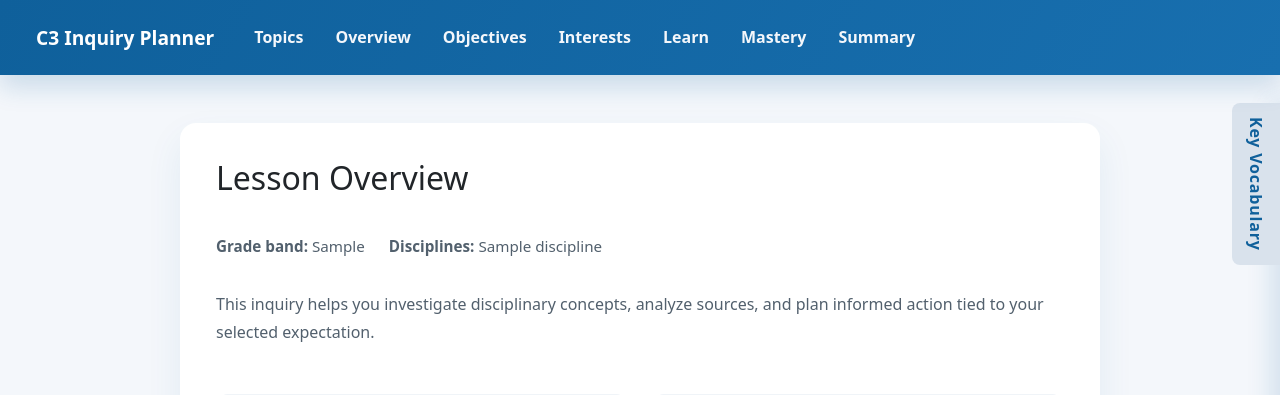
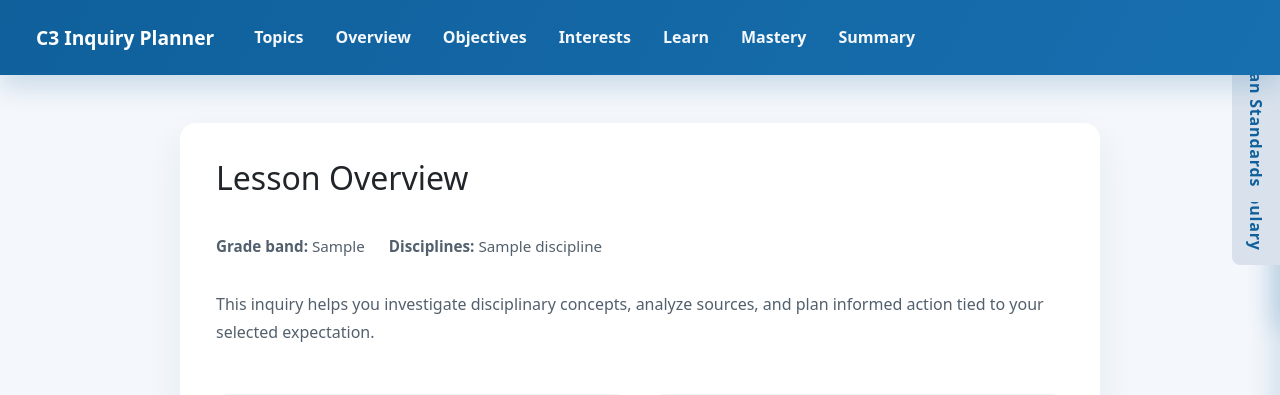
Before and after one commit to lajustman/c3-inquiry-planner, a Flask app: template webapp/templates/step_overview.html in a window 1280 px wide. Shown: the top 395 px of the page. Run offline with Flask 3, Linux system fonts and the light colour scheme; the template is opened without the code that fills it: most values are stand-ins (such as "Sample title", 1, 10 or a date in 2020).

Commit message:
Refine vocabulary and add Michigan standards drawer

```diff
--- a/streamlit_app.py
+++ b/streamlit_app.py
@@ -86,6 +86,9 @@ def _render_plan(plan: Dict[str, object]) -> None:
     with st.expander("Key Vocabulary", expanded=False):
         for vocab in plan.get("vocabulary", []):
             st.markdown(f"- **{vocab['term']}** – {vocab['definition']}")
+    with st.expander("Michigan Standards", expanded=False):
+        for standard in plan.get("standards", []):
+            st.markdown(f"- **{standard['code']}** – {standard['description']}")
 
 
 def main() -> None:
--- a/webapp/app.py
+++ b/webapp/app.py
@@ -285,11 +285,24 @@ def _build_expectation_vocab_entries(expectation: ExpectationEntry, selection: D
             discipline,
             f"This is the disciplinary lens for the lesson: we explore {expectation.label.lower()} through {discipline}.",
         )
-    unit_label = selection.get("unit_label")
-    if unit_label:
-        add(unit_label, f"The grade/unit context anchoring this lesson is {unit_label}.")
-    for token in _extract_vocab_terms(expectation.text):
+    tokens = _extract_vocab_terms(expectation.text)
+    for token in tokens:
         add(token, f"A key word from this expectation that helps you discuss {expectation.label.lower()}.")
+    return entries[:6]
+
+
+def _build_standard_entries(codes: Iterable[str], description: str) -> List[Dict[str, str]]:
+    entries: List[Dict[str, str]] = []
+    for code in codes:
+        clean_code = str(code or "").strip()
+        if not clean_code:
+            continue
+        entries.append(
+            {
+                "code": clean_code,
+                "description": description,
+            }
+        )
     return entries
 
 
@@ -562,6 +575,10 @@ def load_plan_runtime(plan_key: str) -> PlanRuntime:
     plan = prepare_plan(plan_data_raw)
     vocab_defs = build_vocab_definitions(plan)
     plan["vocabulary"] = build_vocab_list(vocab_defs)
+    plan["standards"] = _build_standard_entries(
+        plan_config.required_standards or [],
+        plan_config.teacher_intent or plan_config.compelling_question or plan_config.title,
+    )
     exemplar_terms = extract_exemplar_terms(plan)
     runtime = PlanRuntime(
         key=resolved_key,
@@ -697,13 +714,7 @@ def build_lesson_from_expectation(expectation_code: str) -> Tuple[PlanRuntime, D
             f"A key disciplinary lens for this lesson: {discipline_label}.",
         )
     plan["vocabulary"] = build_vocab_list(vocab_defs, priority_terms=lesson_vocab)
-    plan["vocabulary"].append(
-        {
-            "term": f"Michigan Expectation {expectation.full_code}",
-            "definition": expectation.text,
-            "url": "",
-        }
-    )
+    plan["standards"] = [{"code": expectation.full_code, "description": expectation.text}]
     exemplar_terms = extract_exemplar_terms(plan)
 
     updated_config = replace(
--- a/webapp/static/drawers.js
+++ b/webapp/static/drawers.js
@@ -34,4 +34,5 @@ document.addEventListener('DOMContentLoaded', () => {
 
   setupDrawer('vocab-toggle', 'vocab-drawer', 'close-vocab');
   setupDrawer('standards-toggle', 'standards-drawer', 'close-standards');
+  setupDrawer('mi-standards-toggle', 'mi-standards-drawer', 'close-mi-standards');
 });
--- a/webapp/templates/base.html
+++ b/webapp/templates/base.html
@@ -56,6 +56,27 @@
         {% endfor %}
       </div>
     </aside>
+    <button class="drawer-tab mi-standards-tab" id="mi-standards-toggle" aria-expanded="false">Michigan Standards</button>
+    <aside class="drawer-panel drawer-panel--mi-standards" id="mi-standards-drawer" aria-hidden="true">
+      <div class="drawer-header">
+        <h2>Michigan Standards</h2>
+        <button class="close-drawer" id="close-mi-standards" aria-label="Close Michigan standards panel">×</button>
+      </div>
+      <div class="drawer-content">
+        {% if plan.standards %}
+          <ul class="drawer-standard-list">
+            {% for standard in plan.standards %}
+            <li>
+              <strong>{{ standard.code }}</strong>
+              <p>{{ standard.description }}</p>
+            </li>
+            {% endfor %}
+          </ul>
+        {% else %}
+          <p>No Michigan standards attached yet.</p>
+        {% endif %}
+      </div>
+    </aside>
     {% set header_objective = plan.objectives[0] if plan.objectives else plan.questions.compelling %}
     <header class="app-header navbar navbar-expand-lg navbar-dark sticky-top">
       <div class="container-fluid">
```
